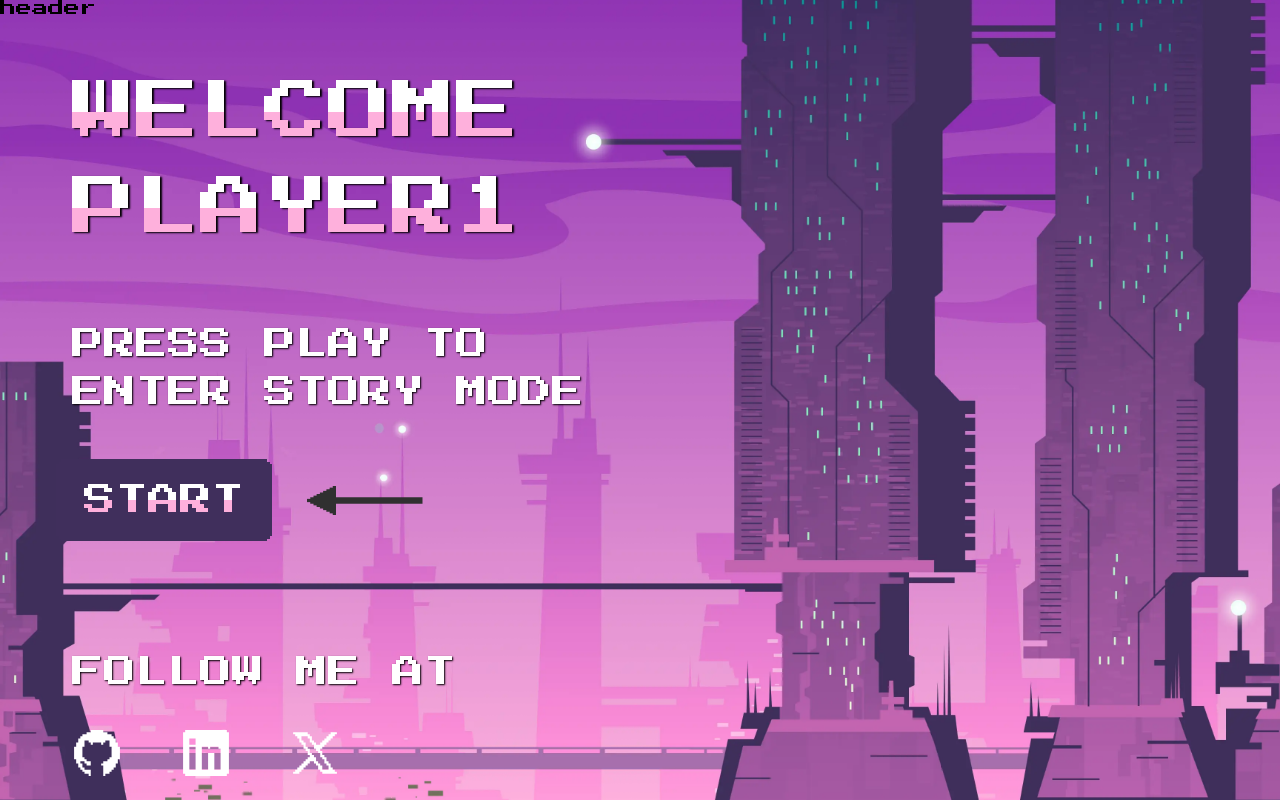
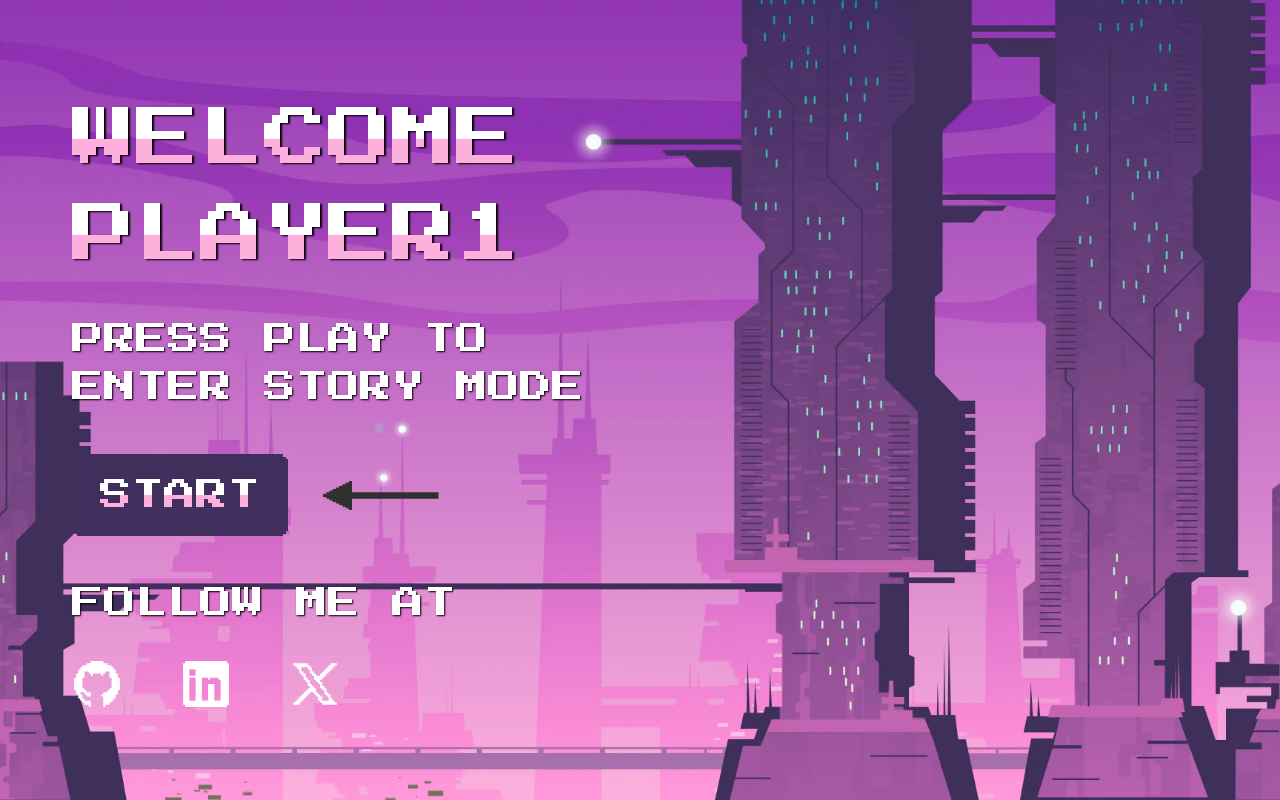
Before and after one commit to Rozycos/retro-game, a Next.js app: page / in a window 1280 px wide. Built offline with nearby package versions, Linux system fonts and the light colour scheme.

Commit message:
styling homepage, some adjustements in homepage

```diff
--- a/app/page.js
+++ b/app/page.js
@@ -6,75 +6,53 @@ import Character from '@/components/common/Character';
 //import SocialButtons from '@/components/common/SocialButtons';
 import FollowMe from '@/components/page-specific/Home/FollowMe';
 
-//todo 1. zdefiniować pseudoelementy w h1
-
 export default function Home() {
   return (
     <div className={styles.container}>
-      <header className='header'>header</header>
-      <main className='main'>
-        <section className='container section__welcome'>
-          <h1 className='main__heading'>
-            <p className='dual-color-text dual-color-text__shadow'>Welcome</p>
-            <p className='dual-color-text dual-color-text--shadow'>player1</p>
+      <header className='homepage__header'></header>
+      <main className='homepage__main'>
+        <section className='container'>
+          <h1>
+            <p className='dual-color-text homepage__text--shadow'>Welcome</p>
+            <p className='dual-color-text'>player1</p>
           </h1>
-          <h2 className='main__subheading'>Press play to<br></br> Enter story mode</h2>
+          <h2>Press play to<br></br> Enter story mode</h2>
         </section>
-        <section className='container main__section main__section--button'>
+        <section className='container homepage__section--button'>
           <Button text='start' secondary='true' destinatioPage = '/about-me'/>
-          <div className='main__character main__character--display'>
+          <div className='homepage__character homepage__character--display'>
             <Character character='arrow'/>
           </div>
         </section>
-
-      </main>
-      <footer className='footer'>
-        <section className='container footer__section footer__section--social'>
+        <section className='container'>
           <FollowMe/>
         </section>
-      </footer>
+      </main>
+      <footer className='homepage__footer'></footer>
     </div>
   );
 }
 // to są propozycje nazwy klas
-/* <main className='main'>
-  <section className='main__section main__section--welcome'>
-    <h1 className='main__heading'>
-      <p className='main__text main__text--dual-color'>Welcome</p>
-      <p className='main__text main__text--dual-color'>player1</p>
+/* <div className={styles.container}>
+  <header className='homepage__header'></header>
+  <main className='homepage__main'>
+    <section className='homepage__section homepage__section--welcome'>
+      <h1 className='homepage__heading'>
+        <p className='homepage__text homepage__text--dual-color homepage__text--shadow'>Welcome</p>
+        <p className='homepage__text homepage__text--dual-color homepage__text--shadow'>player1</p>
       </h1>
-    <h2 className='main__subheading'>Press play to<br /> Enter story mode</h2>
+      <h2 className='homepage__subheading'>Press play to<br>Enter story mode</h2>
     </section>
-  <section className='main__section main__section--button'>
-    <Button text='start' secondary='true' destinatioPage = '/about-me'/>
-    <div className='main__character'>
+    <section className='homepage__section homepage__section--button'>
+      <Button text='start' secondary='true' destinationPage='/about-me'/>
+      <div className='homepage__character homepage__character--display'>
         <Character character='arrow'/>
       </div>
     </section>
-  <section className='main__section main__section--social'>
-    <h2 className='main__subheading'>follow me at</h2>
-    <ul className='main__social-list'>
-      <li className='main__social-item'>
-        <a href='https://www.google.com/' className='main__social-link'>
-          <div className='main__social-icon' style={{ color: 'white' }}>
-            <XIcon/>
+    <section className='homepage__section homepage__section--social'>
+      <FollowMe/>
+    </section>
+  </main>
+  <footer className='homepage__footer'></footer>
 </div>
-        </a>
-      </li>
-      <li className='main__social-item'>
-        <a href='https://www.google.com/' className='main__social-link'>
-          <div className='main__social-icon' style={{ color: 'red' }}>
-            <GitHubIcon/>
-          </div>
-        </a>
-      </li>
-      <li className='main__social-item'>
-        <a href='https://www.google.com/' className='main__social-link'>
-          <div className='main__social-icon' style={{ color: 'red' }}>
-            <LinkedInIcon/>
-          </div>
-        </a>
-      </li>
-    </ul>
-  </section>
-</main> */
+ */
--- a/components/page-specific/Home/FollowMe.jsx
+++ b/components/page-specific/Home/FollowMe.jsx
@@ -7,25 +7,25 @@ export default function FollowMe () {
 
     return(
         <>
-            <h2 className='footer__subheading'>follow me at</h2>
-            <ul className='footer__social-list'>
-                <li className='footer__social-item'>
-                    <a href='https://www.google.com/' className='footer__social-link'>
-                        <div className='footer__social-icon'>
+            <h2>follow me at</h2>
+            <ul className='homepage__social-list'>
+                <li>
+                    <a href='https://www.google.com/'>
+                        <div className='homepage__social-icon'>
                             <GitHubIcon/>
                         </div>
                     </a>
                 </li>
-                <li className='footer__social-item'>
-                    <a href='https://www.google.com/' className='footer__social-link'>
-                        <div className='footer__social-icon'>
+                <li>
+                    <a href='https://www.google.com/'>
+                        <div className='homepage__social-icon'>
                             <LinkedInIcon/>
                         </div>
                     </a>
                 </li>
-                <li className='footer__social-item'>
-                    <a href='https://www.google.com/' className='footer__social-link'>
-                        <div className='footer__social-icon'>
+                <li>
+                    <a href='https://www.google.com/'>
+                        <div className='homepage__social-icon'>
                             <XIcon/>
                         </div>
                     </a>
--- a/styles/elements/Home.module.scss
+++ b/styles/elements/Home.module.scss
@@ -4,4 +4,8 @@
     width: 100vw;
     min-height: 100vh;
     max-width: 100%;
+    display: flex;
+    flex-direction: column;
+    justify-content: space-between; /* header na górze, footer na dole */
+    //height: 100vh; /* wysokość na 100% widoku */
 }
--- a/styles/elements/_followMe.scss
+++ b/styles/elements/_followMe.scss
@@ -1,4 +1,4 @@
-.footer{
+.homepage{
 
     &__social {
         &-list {
@@ -8,6 +8,9 @@
             // flex-direction: row;
             // gap: 4rem;
             padding:1rem;
+            @include mobile {
+                padding: 0 .5rem 1rem
+            }
         }
         &-icon{
             //color: $color-dark-blue-secondary;
--- a/styles/elements/_home.scss
+++ b/styles/elements/_home.scss
@@ -3,16 +3,17 @@
   50% { gap: 2rem; }
 }
 
-.main {
-  &__heading{
-    margin:2rem 0 ;
-}
+.homepage {
+
   &__section--button {
     display: flex;
     align-items: center;
-    padding: 1rem 0;
+    padding: 1rem;
     gap: 1rem;
     animation: arrow-sway 2s ease infinite;
+    @include mobile {
+      padding: 0 .5rem 1rem;
+  }
   }
   &__character{
     &--display{
@@ -20,12 +21,43 @@
         display: none;
       }
     }
-
+  }
+  &__text--shadow{
+    &::after{
+      content: "welcome";
+      display: block;
+      position:absolute;
+      color: $color-black;
+      padding: 1rem;
+      //text-shadow: none;
+      text-shadow: 1px 1px 2px $color-black;
+      top: 1rem;
+      left: 1px;
+      z-index: -1;
+      @include mobile{
+          font-size: 2rem;
+          padding: 8px;
+          top: 1rem;
+          left: 1px;
+      }
+    }
+  &::before{
+      content: "player1";
+      display: block;
+      position:absolute;
+      color: $color-black;
+      padding: 1rem;
+      //text-shadow: none;
+      text-shadow: 1px 1px 2px $color-black;
+      top: 7rem;
+      left: 1px;
+      z-index: -1;
+      @include mobile{
+          font-size: 2rem;
+          padding: 8px;
+          top: 4rem;
+          left: 1px;
+      }
+    }
   }
 }
-
-.footer{
-  &__section{
-    margin-top: 4rem;
-  }
-}
--- a/styles/generic/_typography.scss
+++ b/styles/generic/_typography.scss
@@ -6,47 +6,7 @@
     background-clip: text;
     color: transparent;
     text-shadow: none;
-    &__shadow{
-    &::after{
-        content: "welcome";
-        display: block;
-        position:absolute;
-        color: $color-black;
-        padding: 1rem;
-        //text-shadow: none;
-        text-shadow: 1px 1px 2px $color-black;
-        top: 1rem;
-        left: 1px;
-        z-index: -1;
-        @include mobile{
-            font-size: 2rem;
-            padding: 8px;
-            top: 1rem;
-            left: 1px;
-        }
-      }
-    &::before{
-        content: "player1";
-        display: block;
-        position:absolute;
-        color: $color-black;
-        padding: 1rem;
-        //text-shadow: none;
-        text-shadow: 1px 1px 2px $color-black;
-        top: 7rem;
-        left: 1px;
-        z-index: -1;
-        @include mobile{
-            font-size: 2rem;
-            padding: 8px;
-            top: 4rem;
-            left: 1px;
-        }
-      }
-    }
-
-
-
+    //&__shadow{
     // &::after{
     //     content: "welcome";
     //     display: block;
@@ -83,6 +43,7 @@
     //         left: 1px;
     //     }
     //   }
+    //}
 
 }
 
@@ -99,44 +60,6 @@ h1 {
     }
 }
 
-// p::after{
-//     content: "welcome";
-//     display: block;
-//     position:absolute;
-//     color: $color-black;
-//     padding: 1rem;
-//     //text-shadow: none;
-//     text-shadow: 1px 1px 2px $color-black;
-//     top: 1rem;
-//     left: 1px;
-//     z-index: -1;
-//     @include mobile{
-//         font-size: 2rem;
-//         padding: 8px;
-//         top: 1rem;
-//         left: 1px;
-//     }
-//   }
-
-//  p::before{
-//     content: "player1";
-//     display: block;
-//     position:absolute;
-//     color: $color-black;
-//     padding: 1rem;
-//     //text-shadow: none;
-//     text-shadow: 1px 1px 2px $color-black;
-//     top: 7rem;
-//     left: 1px;
-//     z-index: -1;
-//     @include mobile{
-//         font-size: 2rem;
-//         padding: 8px;
-//         top: 4rem;
-//         left: 1px;
-//     }
-//   }
-
 h2 {
     font-size:  2rem;
     color: $color-white;
@@ -147,6 +70,7 @@ h2 {
     @include mobile{
         font-size:  1.2rem;
         line-height: 1.5rem;
+        padding: 0 .5rem 1rem;
     }
 }
 
--- a/styles/settings/_mixins.scss
+++ b/styles/settings/_mixins.scss
@@ -15,3 +15,9 @@
       @content;
     }
   }
+
+  @mixin mobile-horizontal {
+    @media (max-height:800px) {
+      @content;
+    }
+  }
```
Lines whose indentation alone changed are shown as unchanged.
